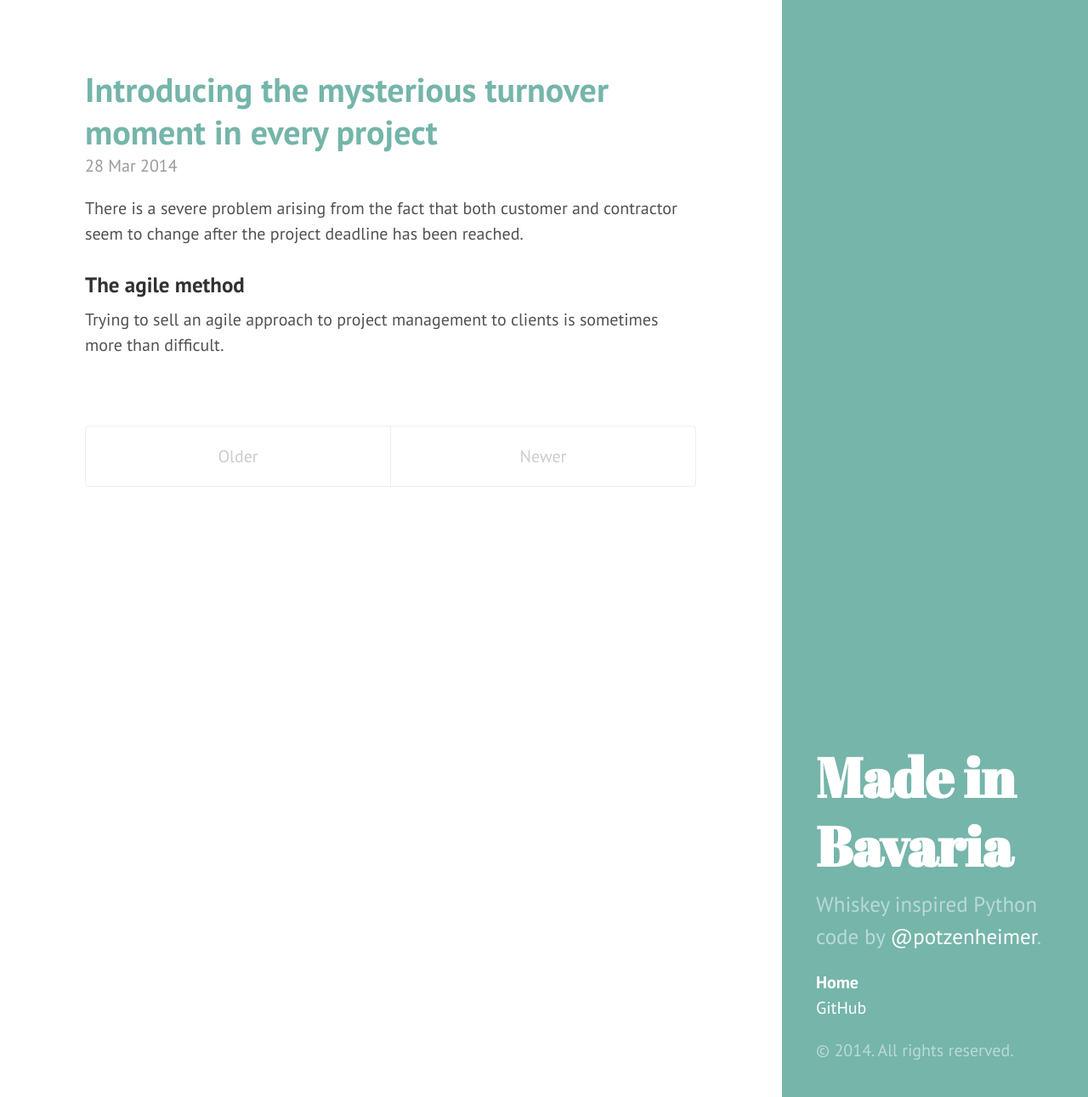
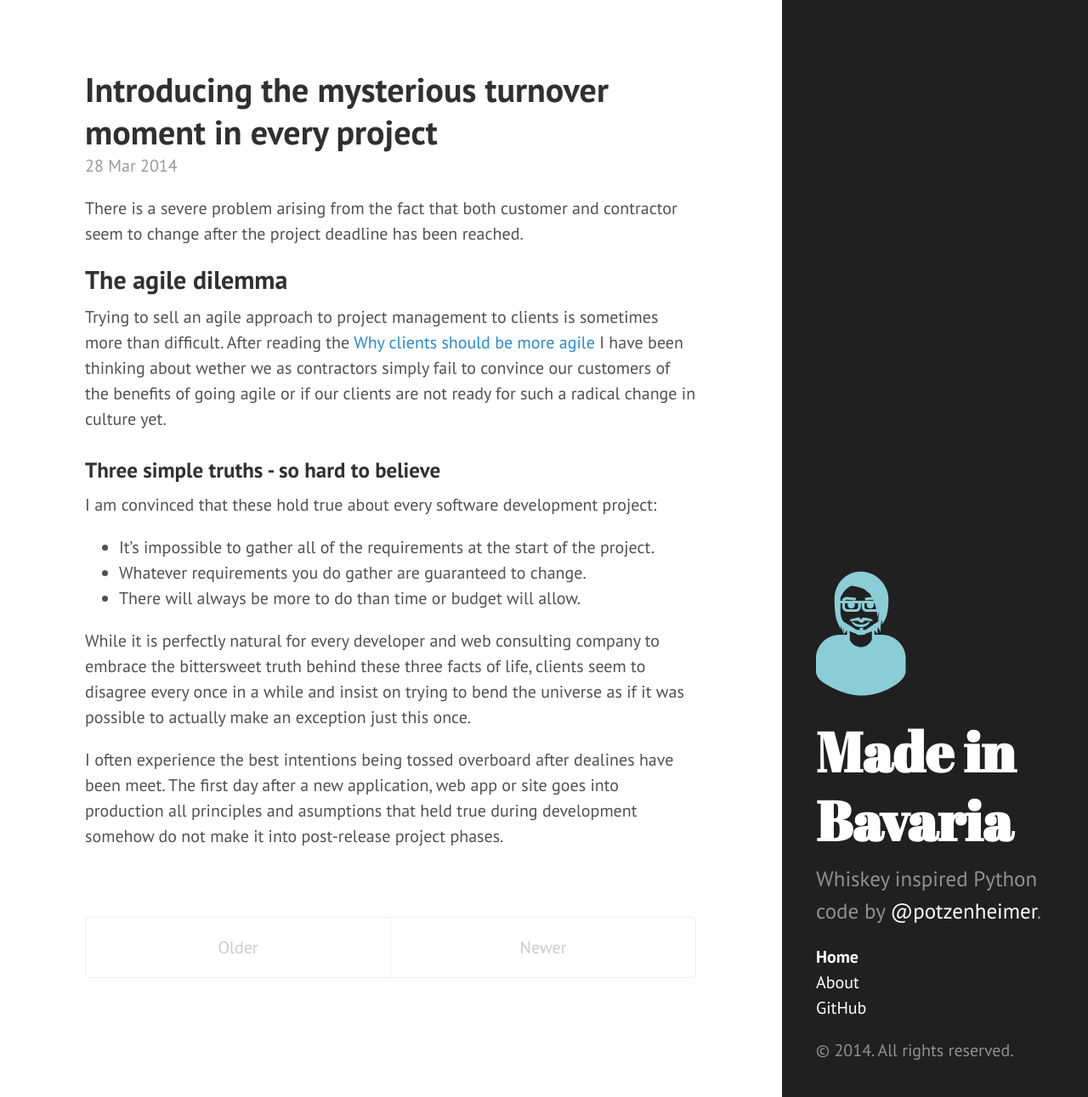
Before and after one commit to potzenheimer/potzenheimer.github.io, a Jekyll site: the page built from index.html, in a window 1280 px wide and 1291 px high. Shown: the whole window at 85% size. Built offline with Jekyll 4.4.1, drawn with Linux system fonts in a browser that asks for light colours; the list of posts is cut into pages by our own code.

Commit message:
Changed layout

```diff
--- a/_includes/sidebar.html
+++ b/_includes/sidebar.html
@@ -1,5 +1,6 @@
 <div class="sidebar">
   <div class="container sidebar-sticky">
+    <img class="img-responsive" src="{{ page.base_url }}public/avatar.png" alt="Potzenheimer"/>
     <div class="sidebar-about">
       <h1>Made in Bavaria</h1>
       <p class="lead">
--- a/_layouts/default.html
+++ b/_layouts/default.html
@@ -3,7 +3,7 @@
 
   {% include head.html %}
 
-  <body class="theme-base-0c layout-reverse">
+  <body class="xtheme-base-0c layout-reverse">
 
     {% include sidebar.html %}
 
--- a/_posts/2014-03-28-introducing.md
+++ b/_posts/2014-03-28-introducing.md
@@ -5,6 +5,20 @@ title: Introducing the mysterious turnover moment in every project
 
 There is a severe problem arising from the fact that both customer and contractor seem to change after the project deadline has been reached.
 
-### The agile method
+## The agile dilemma
 
-Trying to sell an agile approach to project management to clients is sometimes more than difficult.
+Trying to sell an agile approach to project management to clients is sometimes more than difficult. After reading the [Why clients should be more agile](http://8gramgorilla.com/why-clients-should-be-more-agile/) I have been thinking about wether we as contractors
+simply fail to convince our customers of the benefits of going agile or if our clients are not ready for such a radical change in culture yet.
+
+### Three simple truths - so hard to believe
+
+I am convinced that these hold true about every software development project:
+
+* It’s impossible to gather all of the requirements at the start of the project.
+* Whatever requirements you do gather are guaranteed to change.
+* There will always be more to do than time or budget will allow.
+
+While it is perfectly natural for every developer and web consulting company to embrace the bittersweet truth behind these three facts of life, clients seem to disagree every once in a while and insist on trying to bend the universe as if it was possible to actually make an
+exception just this once.
+
+I often experience the best intentions being tossed overboard after dealines have been meet. The first day after a new application, web app or site goes into production all principles and asumptions that held true during development somehow do not make it into post-release project phases.
--- /dev/null
+++ b/about.md
@@ -0,0 +1,26 @@
+---
+layout: page
+title: About
+---
+
+These pages represent the musings and ideas of Christoph Böhner, living in Augsburg, Germany. Whiskey & beer inspired Pyton code made in Bavaria.
+It's made by [@mpotzenheimer](https://twitter.com/potzenheimer).
+
+Christoph Böhner, Von-der-Tann-Str. 54, 86159 Augsburg Germany
+
+## Work
+
+Learn more about my work and the projects I contribute on:
+
+* [GitHub](https://github.com/potzenheimer).
+
+I mostly develop web applications and intranet portals based in the enterprise open source
+CMS Plone. the fun parts of my daily work might also involve a bit of Pyramid, Django, etc and a fair share of frontend tooling including CSS Preprocessors and the regular dose of Javascript (jquery, angular, backbone). Automating deployments (buildout, fabric, ansible) and running complex Linux server architectures based on Nginx, Varnish, HAProxy and friends.
+
+* Developed on GitHub [GitHub](https://github.com/potzenheimer)
+* Coded with [Sublime Text 3](http://sublimetext.com), an amazing code editor
+* No proprietary system was harmed by using Open Source
+
+Have questions or suggestions? Feel free to [ask me on Twitter](https://twitter.com/potzenheimer).
+
+Thanks for reading!
```
Also changed, not shown: public/avatar.png (added).
